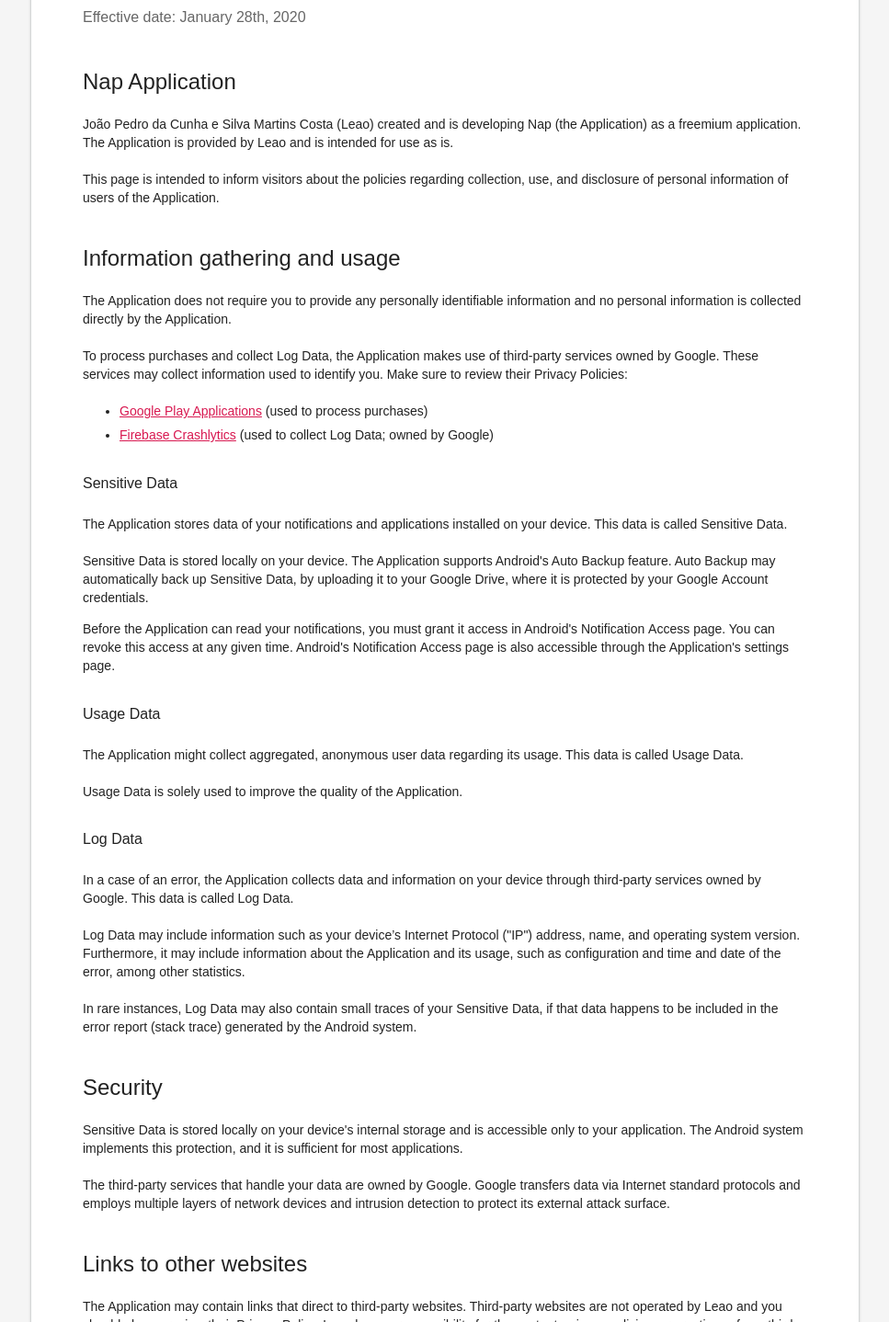
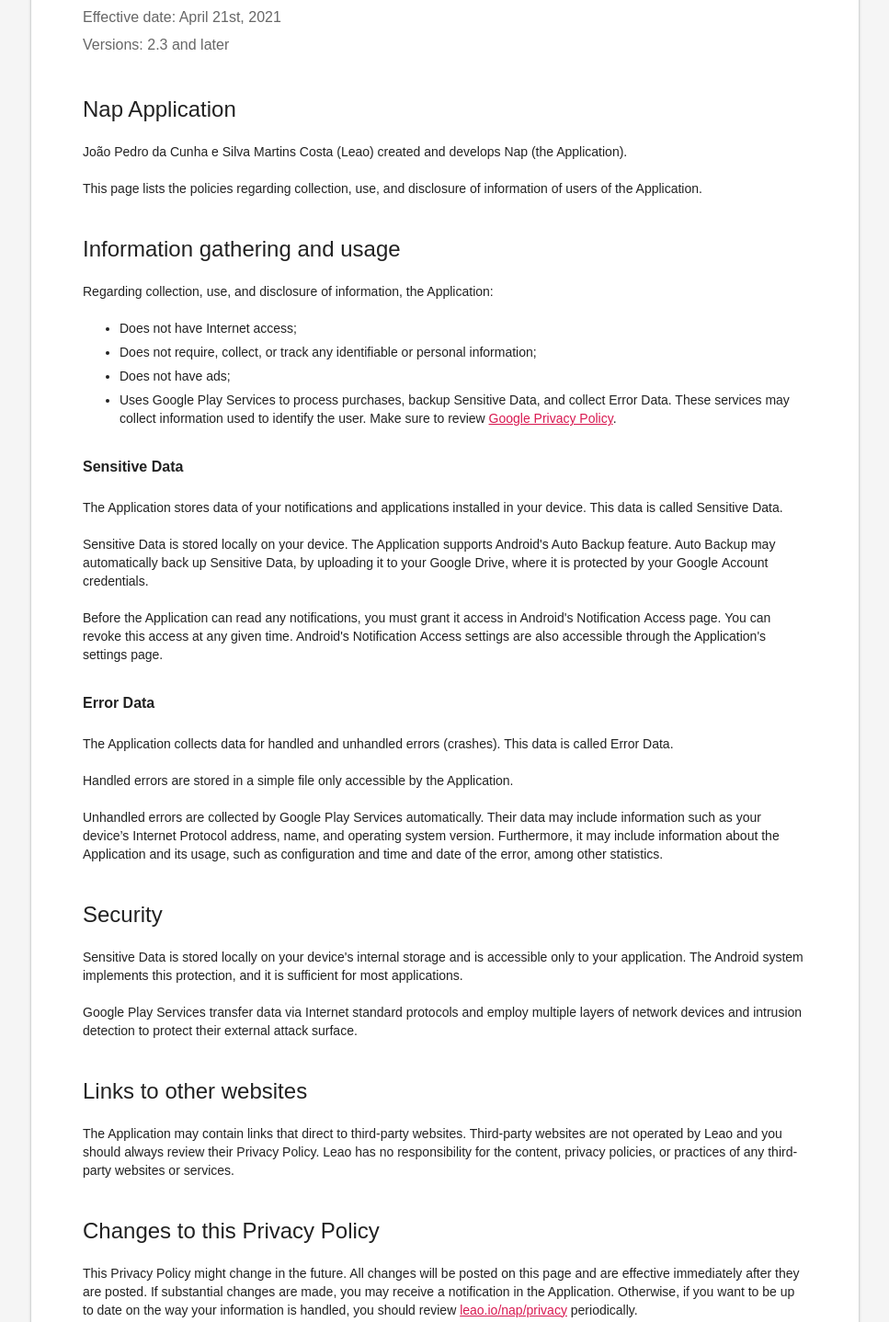
Before and after one commit to Leao/leao-web, a plain HTML site: page nap/privacy/index.html in a window 1280 px wide. Shown: the part 150-1588 px from the top of the page at 92% size, without its empty margins (156-1123 px from the left). Drawn offline with Linux system fonts and the light colour scheme; a web font is replaced by a local one.

Commit message:
Update Nap Privacy Policy

```diff
--- a/nap/privacy/index.html
+++ b/nap/privacy/index.html
@@ -27,84 +27,76 @@
     <div class="container">
         <div class="content shadow-4dp">
             <h1 class="text-display-2 text-color-primary">Nap: Privacy&nbsp;Policy</h1>
-            <h5 class="text-subhead no-margin-top text-color-secondary">Effective date: January 28th, 2020</h5>
+            <h5 class="text-subhead no-margin-vertical text-color-secondary">Effective date: April 21st, 2021</h5>
+            <h5 class="text-subhead no-margin-top text-color-secondary">Versions: 2.3 and later</h5>
             <h3 class="text-headline">
                 Nap Application
             </h3>
             <p class="text-body-1">
-                João Pedro da Cunha e Silva Martins Costa (Leao) created and is developing Nap (the Application) as a
-                freemium application. The Application is provided by Leao and is intended for use as is.
+                João Pedro da Cunha e Silva Martins Costa (Leao) created and develops Nap (the Application).
             </p>
             <p class="text-body-1">
-                This page is intended to inform visitors about the policies regarding collection, use, and disclosure of
-                personal information of users of the Application.
+                This page lists the policies regarding collection, use, and disclosure of information of users of the
+                Application.
             </p>
             <h3 class="text-headline">
                 Information gathering and usage
             </h3>
             <p class="text-body-1">
-                The Application does not require you to provide any personally identifiable information and no personal
-                information is collected directly by the Application.
-            </p>
-            <p class="text-body-1">
-                To process purchases and collect Log&nbsp;Data, the Application makes use of third-party services owned
-                by Google. These services may collect information used to identify you. Make sure to review their
-                Privacy&nbsp;Policies:
+                Regarding collection, use, and disclosure of information, the Application:
             </p>
             <div>
                 <ul>
                     <li class="text-body-1">
-                        <a href="https://policies.google.com/privacy" target="_blank">
-                            Google Play Applications</a> (used to process purchases)
+                        Does not have Internet access;
                     </li>
                     <li class="text-body-1">
-                        <a href="https://firebase.google.com/support/privacy" target="_blank">
-                            Firebase Crashlytics</a> (used to collect Log&nbsp;Data; owned by Google)
+                        Does not require, collect, or track any identifiable or personal information;
+                    </li>
+                    <li class="text-body-1">
+                        Does not have ads;
+                    </li>
+                    <li class="text-body-1">
+                        Uses Google&nbsp;Play&nbsp;Services to process purchases, backup Sensitive&nbsp;Data, and
+                        collect Error&nbsp;Data. These services may collect information used to identify the user. Make
+                        sure to review <a href="https://policies.google.com/privacy" target="_blank">
+                        Google&nbsp;Privacy&nbsp;Policy</a>.
                     </li>
                 </ul>
             </div>
-            <h5 class="text-subhead">
+            <h5 class="text-subhead text-bold">
                 Sensitive&nbsp;Data
             </h5>
             <p class="text-body-1">
-                The Application stores data of your notifications and applications installed on your device. This data
+                The Application stores data of your notifications and applications installed in your device. This data
                 is called Sensitive&nbsp;Data.
             </p>
             <p class="text-body-1">
                 Sensitive&nbsp;Data is stored locally on your device. The Application supports Android's
-                Auto&nbsp;Backup feature. Auto&nbsp;Backup may automatically back up Sensitive&nbsp;Data, by uploading
-                it to your Google&nbsp;Drive, where it is protected by your Google&nbsp;Account credentials.
+                Auto&nbsp;Backup feature.
+                Auto&nbsp;Backup may automatically back up Sensitive&nbsp;Data, by uploading it to your
+                Google&nbsp;Drive, where it is protected by your Google&nbsp;Account credentials.
             </p>
-            <p>
-                Before the Application can read your notifications, you must grant it access in Android's
+            <p class="text-body-1">
+                Before the Application can read any notifications, you must grant it access in Android's
                 Notification&nbsp;Access page. You can revoke this access at any given time. Android's
-                Notification&nbsp;Access page is also accessible through the Application's settings page.
+                Notification&nbsp;Access settings are also accessible through the Application's settings page.
             </p>
-            <h5 class="text-subhead">
-                Usage&nbsp;Data
+            <h5 class="text-subhead text-bold">
+                Error&nbsp;Data
             </h5>
             <p class="text-body-1">
-                The Application might collect aggregated, anonymous user data regarding its usage. This data
-                is called Usage&nbsp;Data.
+                The Application collects data for handled and unhandled errors (crashes). This data is called
+                Error&nbsp;Data.
             </p>
             <p class="text-body-1">
-                Usage&nbsp;Data is solely used to improve the quality of the Application.
-            </p>
-            <h5 class="text-subhead">
-                Log&nbsp;Data
-            </h5>
-            <p class="text-body-1">
-                In a case of an error, the Application collects data and information on your device through third-party
-                services owned by Google. This data is called Log&nbsp;Data.
+                Handled errors are stored in a simple file only accessible by the Application.
             </p>
             <p class="text-body-1">
-                Log&nbsp;Data may include information such as your device’s Internet Protocol ("IP") address, name, and
-                operating system version. Furthermore, it may include information about the Application and its usage,
-                such as configuration and time and date of the error, among other statistics.
-            </p>
-            <p class="text-body-1">
-                In rare instances, Log&nbsp;Data may also contain small traces of your Sensitive&nbsp;Data, if that data
-                happens to be included in the error report (stack trace) generated by the Android system.
+                Unhandled errors are collected by Google&nbsp;Play&nbsp;Services automatically. Their data may include
+                information such as your device’s Internet Protocol address, name, and operating system version.
+                Furthermore, it may include information about the Application and its usage, such as configuration and
+                time and date of the error, among other statistics.
             </p>
             <h3 class="text-headline">
                 Security
@@ -114,9 +106,8 @@
                 application. The Android system implements this protection, and it is sufficient for most applications.
             </p>
             <p class="text-body-1">
-                The third-party services that handle your data are owned by Google. Google transfers data via Internet
-                standard protocols and employs multiple layers of network devices and intrusion detection to protect its
-                external attack surface.
+                Google&nbsp;Play&nbsp;Services transfer data via Internet standard protocols and employ multiple layers
+                of network devices and intrusion detection to protect their external attack surface.
             </p>
             <h3 class="text-headline">
                 Links to other websites
@@ -132,15 +123,15 @@
             <p class="text-body-1">
                 This Privacy&nbsp;Policy might change in the future. All changes will be posted on this page and are
                 effective immediately after they are posted. If substantial changes are made, you may receive a
-                notification in the Application. Otherwise, if you value the way your information is handled, you should
-                review <a href="https://leao.io/nap/privacy">leao.io/nap/privacy</a> periodically.
+                notification in the Application. Otherwise, if you want to be up to date on the way your information is
+                handled, you should review <a href="https://leao.io/nap/privacy">leao.io/nap/privacy</a> periodically.
             </p>
             <h3 class="text-headline">
-                Contact us
+                Contact Leao
             </h3>
             <p class="text-body-1">
                 If you have any questions or suggestions about this Privacy&nbsp;Policy, do not hesitate to contact Leao
-                at <a href="mailto:info@leao.io?subject=Feedback on Nap's Privacy&nbsp;Policy">info@leao.io</a>.
+                at <a href="mailto:info@leao.io?subject=Feedback on Nap Privacy&nbsp;Policy">info@leao.io</a>.
             </p>
         </div>
     </div>
@@ -154,10 +145,10 @@
         </div>
         <ul class="footer_right_column">
             <li class="text-body-1">
-                <a href="mailto:info@leao.io">Contact us</a>
+                <a href="mailto:info@leao.io">Contact Leao</a>
             </li>
             <li class="text-body-1">
-                <a href="https://twitter.com/NapAndroid" class="text-body-1">Follow us</a>
+                <a href="https://twitter.com/NapAndroid" class="text-body-1">Follow Nap</a>
             </li>
         </ul>
     </footer>
--- a/nap/privacy/styles.css
+++ b/nap/privacy/styles.css
@@ -43,6 +43,12 @@
   margin-top: 0;
 }
 
+.text-subhead.no-margin-vertical
+{
+  margin-top: 0;
+  margin-bottom: 0;
+}
+
 .text-body-1
 {
   font-size: 14px;
@@ -59,6 +65,11 @@
 .text-color-secondary
 {
   color: rgba(0,0,0,.60);
+}
+
+.text-bold
+{
+  font-weight: bold;
 }
 
 main
```
